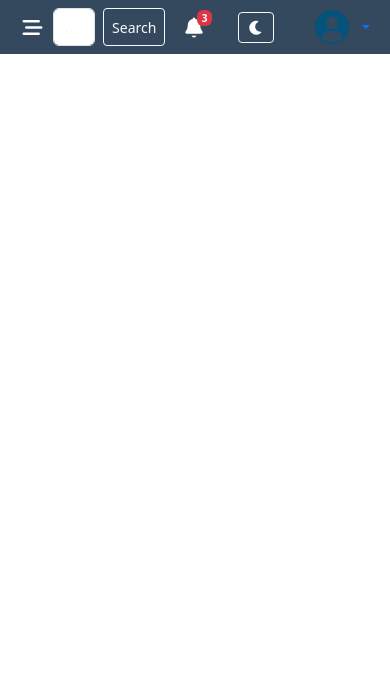
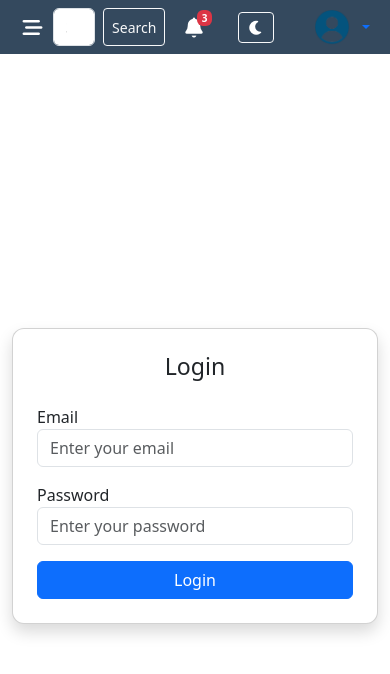
Before and after one commit to sohelr-dev/vue-laravel-banking-system-project, a Vue app in the folder banking-system/: page /login in a window 390 px wide. Shown: the top 674 px of the page. Built offline with nearby package versions, Linux system fonts and the light colour scheme; the HTML template or start-up script is replaced by a standard one.

Commit message:
login page

```diff
--- a/banking-system/src/App.vue
+++ b/banking-system/src/App.vue
@@ -1,8 +1,10 @@
 <script setup lang="ts">
+import Login from './components/view/auth/Login.vue';
 import DefaultLayout from './components/view/layouts/DefaultLayout.vue';
 </script>
 <template>
     <DefaultLayout/>
+
 </template>
 <style scoped>
 
--- a/banking-system/src/components/interfaces/users.interfaces.ts
+++ b/banking-system/src/components/interfaces/users.interfaces.ts
@@ -3,6 +3,7 @@ export interface UserType {
   name: string
   email: string
   role_id?: number
+  role?: string
   phone?: string
   kyc_status: 'pending' | 'verified' | 'rejected'
   meta?: Record<string, any>
--- /dev/null
+++ b/banking-system/src/components/view/auth/Login.vue
@@ -0,0 +1,101 @@
+<template>
+  <div class="container d-flex justify-content-center align-items-center min-vh-100">
+    <div class="card shadow p-4 login-card">
+
+      <h3 class="text-center mb-4">Login</h3>
+
+      <form @submit.prevent="login">
+
+        <div class="mb-3">
+          <label>Email</label>
+          <input
+            type="email"
+            v-model="email"
+            class="form-control"
+            placeholder="Enter your email"
+            required
+          />
+        </div>
+
+        <div class="mb-3">
+          <label>Password</label>
+          <input
+            type="password"
+            v-model="password"
+            class="form-control"
+            placeholder="Enter your password"
+            required
+          />
+        </div>
+
+        <button class="btn btn-primary w-100" :disabled="loading">
+          <span v-if="loading" class="spinner-border spinner-border-sm"></span>
+          <span v-else>Login</span>
+        </button>
+
+      </form>
+
+    </div>
+  </div>
+</template>
+
+<script>
+export default {
+  name: "Login",
+  data() {
+    return {
+      email: "",
+      password: "",
+      loading: false,
+    };
+  },
+
+  methods: {
+    async login() {
+      this.loading = true;
+
+      // Example request — change API URL
+      try {
+        const res = await fetch("http://localhost:8000/api/login", {
+          method: "POST",
+          headers: { "Content-Type": "application/json" },
+          body: JSON.stringify({
+            email: this.email,
+            password: this.password,
+          }),
+        });
+
+        const data = await res.json();
+        this.loading = false;
+
+        if (res.status === 200) {
+          alert("Login Successful");
+          // store token
+          localStorage.setItem("token", data.token);
+
+          this.$router.push("/dashboard");
+        } else {
+          alert(data.message || "Login failed");
+        }
+      } catch (err) {
+        this.loading = false;
+        alert("Network error!");
+      }
+    },
+  },
+};
+</script>
+
+<style scoped>
+.login-card {
+  max-width: 400px;
+  width: 100%;
+  border-radius: 12px;
+}
+
+@media (max-width: 576px) {
+  .login-card {
+    padding: 20px;
+  }
+}
+</style>
--- a/banking-system/src/components/view/layouts/Sidebar.vue
+++ b/banking-system/src/components/view/layouts/Sidebar.vue
@@ -27,9 +27,9 @@
 
         <!-- Dashboard -->
         <li class="nav-item">
-          <a href="#" class="nav-link text-light link-navbar active">
+          <router-link to="/" class="nav-link text-light link-navbar active">
             <i class="fa-solid fa-grip me-2 fa-lg"></i> Dashboard
-          </a>
+          </router-link>
         </li>
 
         <!-- User Manage (collapsible) -->
@@ -40,9 +40,9 @@
           </a>
           <div class="collapse" id="usersMenu" data-bs-parent=".sidebar-menu">
             <ul class="list-unstyled ps-4">
-              <li><a href="#" class="nav-link text-white"><i class="fas fa-user me-2"></i> All Users</a></li>
-              <li><a href="#" class="nav-link text-white"><i class="fas fa-user-check me-2"></i> Customers</a></li>
-              <li><a href="#" class="nav-link text-white"><i class="fas fa-user-tie me-2"></i> Tellers</a></li>
+              <li><router-link to="/users" class="nav-link text-white"><i class="fas fa-user me-2"></i> All Users</router-link></li>
+              <li><router-link to="" class="nav-link text-white"><i class="fas fa-user-check me-2"></i> Customers</router-link></li>
+              <li><router-link to="" class="nav-link text-white"><i class="fas fa-user-tie me-2"></i> Tellers</router-link></li>
             </ul>
           </div>
         </li>
--- a/banking-system/src/components/view/pages/Users/UsersList.vue
+++ b/banking-system/src/components/view/pages/Users/UsersList.vue
@@ -30,7 +30,7 @@
                             <td>{{ user.id }}</td>
                             <td>{{ user.name }}</td>
                             <td>{{ user.email }}</td>
-                            <td>{{ user.role_id }}</td>
+                            <td>{{ user.role }}</td>
                             <td>
                                 <span :class="{
                                     'badge bg-warning': user.kyc_status == 'pending',
```
Also changed, not shown: banking-system/src/components/routes/index.ts (+7 -1 lines).
